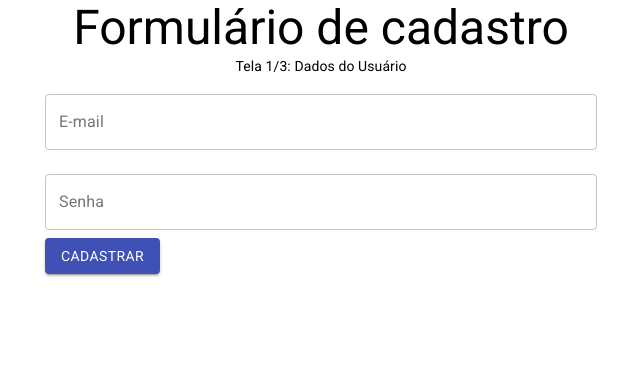
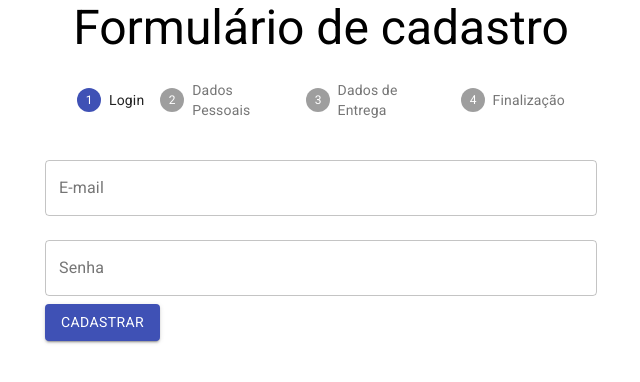
Before and after one commit to divertimentos/curso-alura-react-hooks-contexts, a React (Create React App) app: page / in a window 1280 px wide. Shown: the top 382 px of the page, without its empty margins (319-959 px from the left). Built offline with nearby package versions, Linux system fonts and the light colour scheme.

Commit message:
Adiciona um stepper do próprio material e remove o que eu fiz na mão

```diff
--- a/src/components/FormularioCadastro/DadosEntrega.jsx
+++ b/src/components/FormularioCadastro/DadosEntrega.jsx
@@ -14,7 +14,6 @@ function DadosEntrega({ aoEnviar }) {
       event.preventDefault();
       aoEnviar({ cep, endereco, numero, estado, cidade })
     }}>
-      <Typography variant="subtitle2" align="center">Tela 3/3: Dados de Entrega</Typography>
       <TextField
         value={cep}
         onChange={(event) => {
--- a/src/components/FormularioCadastro/DadosPessoais.jsx
+++ b/src/components/FormularioCadastro/DadosPessoais.jsx
@@ -15,7 +15,6 @@ function DadosPessoais({aoEnviar, validarCPF}) {
         aoEnviar({nome, sobrenome, cpf, novidades, promocoes});
       }}
     >
-      <Typography variant="subtitle2" align="center">Tela 2/3: Dados Pessoais</Typography>
       <TextField
         value={nome}
         onChange={(event) => {
--- a/src/components/FormularioCadastro/DadosUsuario.jsx
+++ b/src/components/FormularioCadastro/DadosUsuario.jsx
@@ -10,7 +10,6 @@ function DadosUsuario({ aoEnviar }) {
       event.preventDefault();
       aoEnviar({ email, senha });
     }}>
-      <Typography variant="subtitle2" align="center">Tela 1/3: Dados do Usuário</Typography>
       <TextField
         value={email}
         onChange={(event) => {
--- a/src/components/FormularioCadastro/FormularioCadastro.jsx
+++ b/src/components/FormularioCadastro/FormularioCadastro.jsx
@@ -2,19 +2,23 @@ import React, { useState, useEffect } from "react";
 import DadosPessoais from "./DadosPessoais";
 import DadosUsuario from "./DadosUsuario";
 import DadosEntrega from "./DadosEntrega";
+import { Typography, Stepper, StepLabel, Step } from '@material-ui/core';
 
 function FormularioCadastro({ aoEnviar, validarCPF }) {
   const [etapaAtual, setEtapaAtual] = useState(0);
   const [dadosColetados, setDadosColetados] = useState({})
 
   useEffect(() => {
-    console.log(dadosColetados)
+    if (etapaAtual === formularios.length - 1) {
+      aoEnviar(dadosColetados)
+    }
   })
 
   const formularios = [
     <DadosUsuario aoEnviar={coletarDados} />,
     <DadosPessoais aoEnviar={coletarDados} validarCPF={validarCPF} />,
     <DadosEntrega aoEnviar={coletarDados} />,
+    <Typography variant="h5">Obrigado por se cadastrar!</Typography>
   ]
 
   function coletarDados(dados) {
@@ -28,6 +32,12 @@ function FormularioCadastro({ aoEnviar, validarCPF }) {
 
   return (
     <>
+      <Stepper activeStep={etapaAtual}>
+        <Step> <StepLabel>Login</StepLabel> </Step>
+        <Step> <StepLabel>Dados Pessoais</StepLabel> </Step>
+        <Step> <StepLabel>Dados de Entrega</StepLabel> </Step>
+        <Step> <StepLabel>Finalização</StepLabel> </Step>
+      </Stepper>
       {formularios[etapaAtual]}
 
     </>
```
